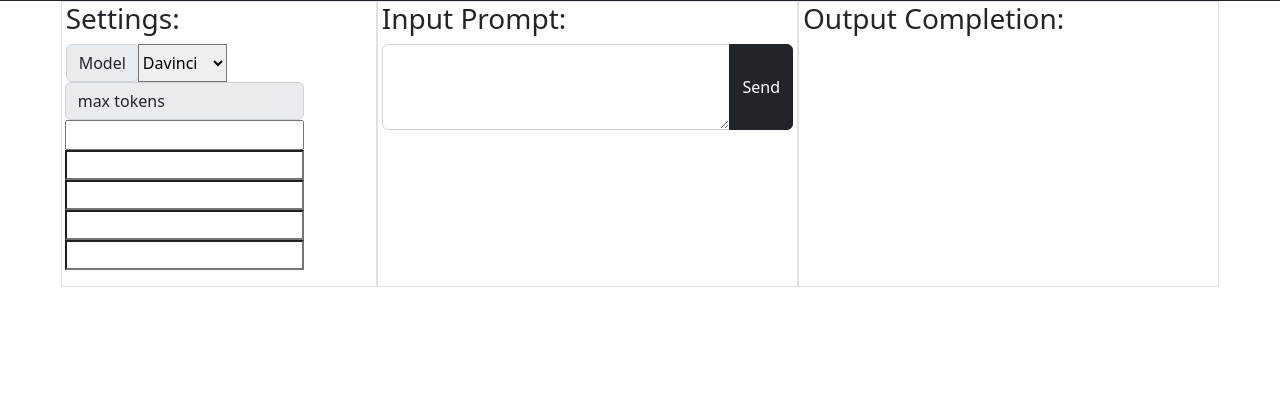
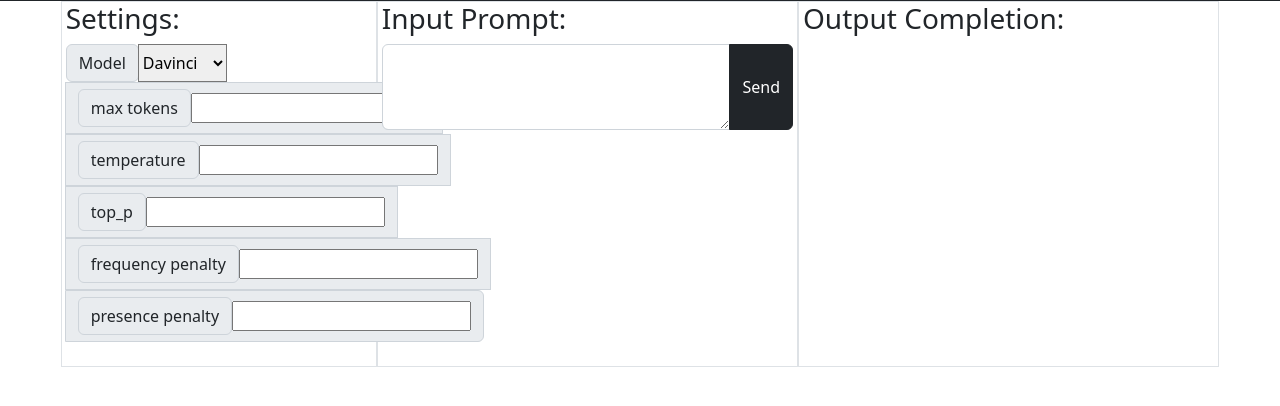
Before and after one commit to Nit0Nik0/PromptTuningTool, a Flask app: page /GPT-3/ in a window 1280 px wide. Shown: the part 55-461 px from the top of the page. Run offline with Flask 2, Linux system fonts and the light colour scheme.

Commit message:
Added inputs for GPT-3

```diff
--- a/PTT/templates/gpt-3.html
+++ b/PTT/templates/gpt-3.html
@@ -4,13 +4,13 @@
     <!--Settings page-->
     <div class="col-3 align-items-center border">
       <p class="h3">Settings:</p>
-
       <form action = "/GPT-3/" method = "post">
-        <div class="input-group mb-3">
+        <div class="input-group mb-4">
           <!--Model Selection-->
           <div class="input-group-prepend">
             <label class="input-group-text" for="model_input">Model</label>
           </div>
+
           <select class="custom-select" id="model_input" name = model>
             <option value="text-davinci-003">Davinci</option>
             <option value="text-curie-001">Curie</option>
@@ -18,19 +18,29 @@
             <option value="text-ada-001">Ada</option>
           </select>
 
-            <div class="input-group-prepend">
+            <div class="input-group-text">
               <span class="input-group-text">max tokens</span>
               <input type="number" name="max_tokens">
             </div>
 
-          <input type="number" name="temp">
-          <input type="number" name="top_p">
-          <input type="number" name="frequency_penalty">
-          <input type="number" name="presence_penalty">
+            <div class="input-group-text">
+              <span class="input-group-text">temperature</span>
+              <input type="number" name="temp">
+            </div>
 
+            <div class="input-group-text">
+              <span class="input-group-text">top_p</span>
+              <input type="number" name="top_p">
+            </div>
 
-
-
+            <div class="input-group-text">
+              <span class="input-group-text">frequency penalty</span>
+              <input type="number" name="frequency_penalty">
+            </div>
+            <div class="input-group-text">
+              <span class="input-group-text">presence penalty</span>
+              <input type="number" name="presence_penalty">
+            </div>
         </div>
     </div>
 
```
